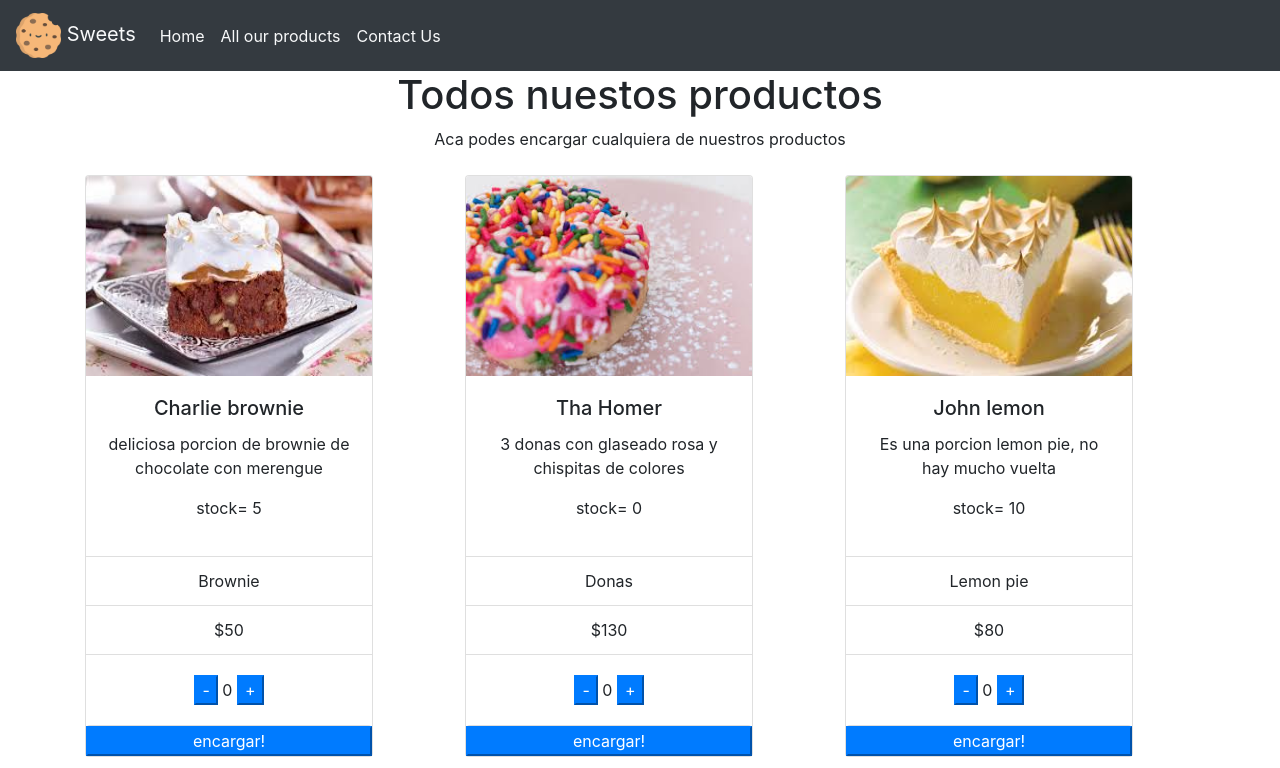
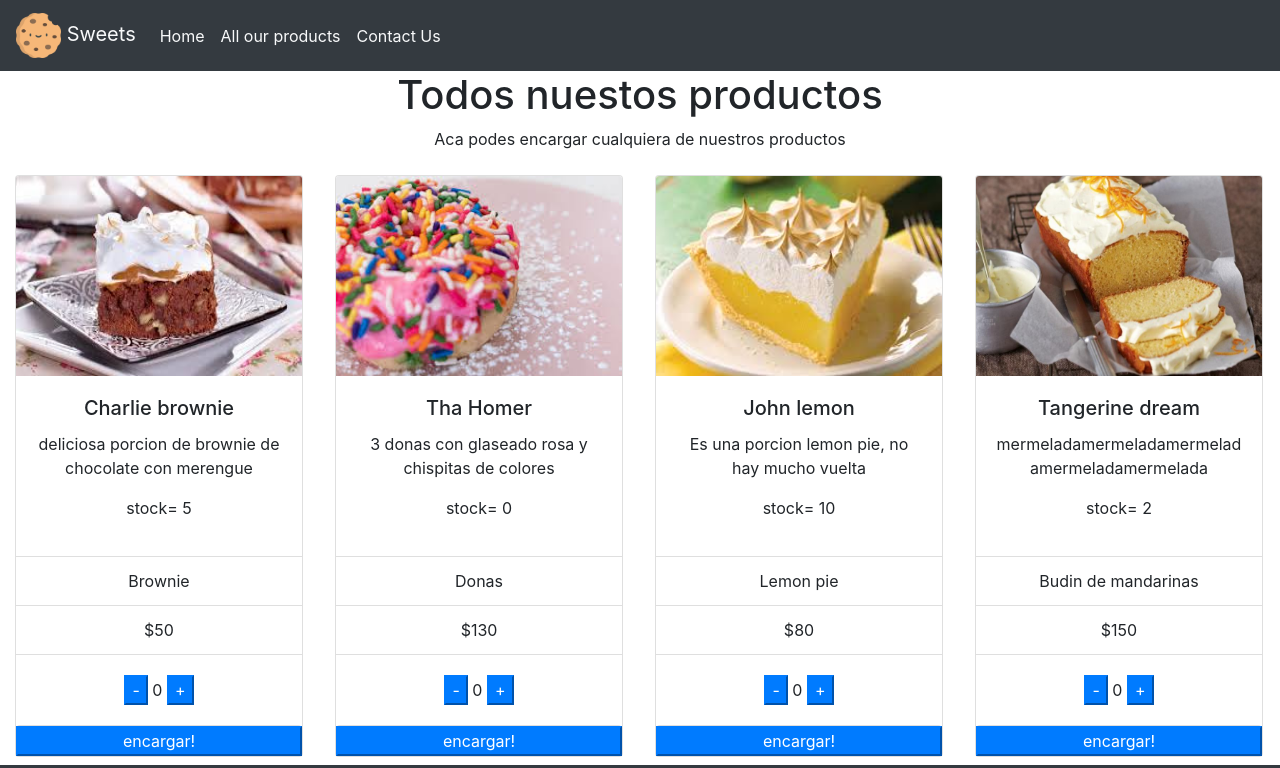
Before and after one commit to reddal/food-app-reddal, an Angular app: page /catalog in a window 1280 px wide. Shown: the top 768 px of the page. Built offline with nearby package versions, Linux system fonts and the light colour scheme.

Commit message:
minor aesthetic changes

```diff
--- a/src/app/catalog/catalog.component.html
+++ b/src/app/catalog/catalog.component.html
@@ -1,8 +1,8 @@
-<div class="container text-center">
+<div class="container-fluid text-center">
     <h1>Todos nuestos productos</h1>
     <p>Aca podes encargar cualquiera de nuestros productos</p>
     <div class="row">
-        <div class="col-4" *ngFor="let sweet of catalog$|async">
+        <div class="col-xl-3 col-lg-4 col-md-4 col-sm-6 col-12" *ngFor="let sweet of catalog$|async">
             <div class="card my-2" style="width: 18rem;" >
                 <img src="{{sweet.img_src}}" class="card-img-top" alt="{{sweet.name}}">
                 <div class="card-body">
```
